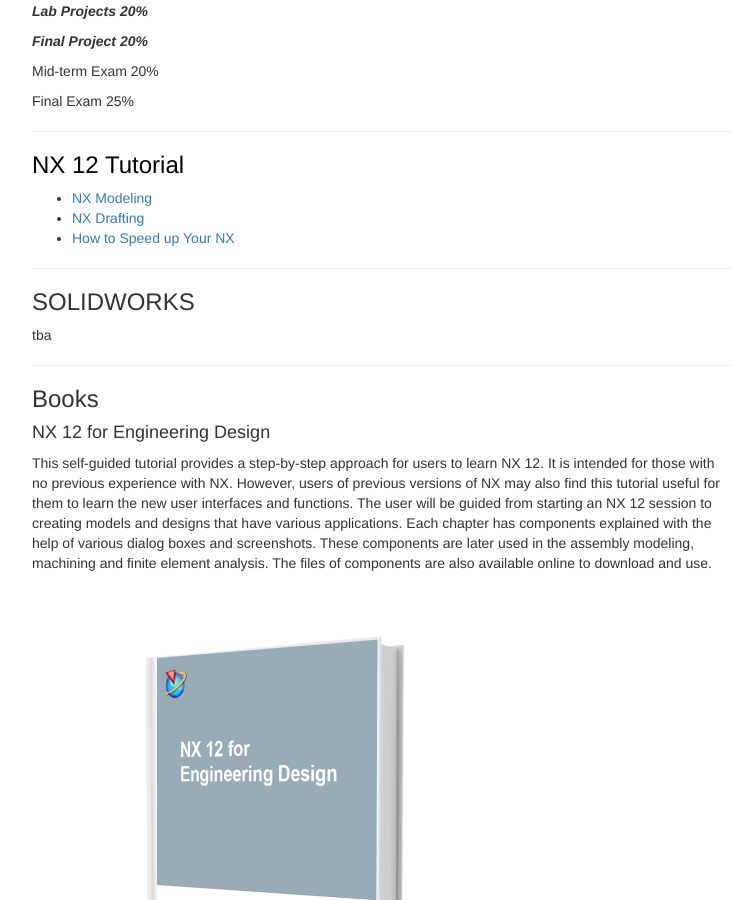
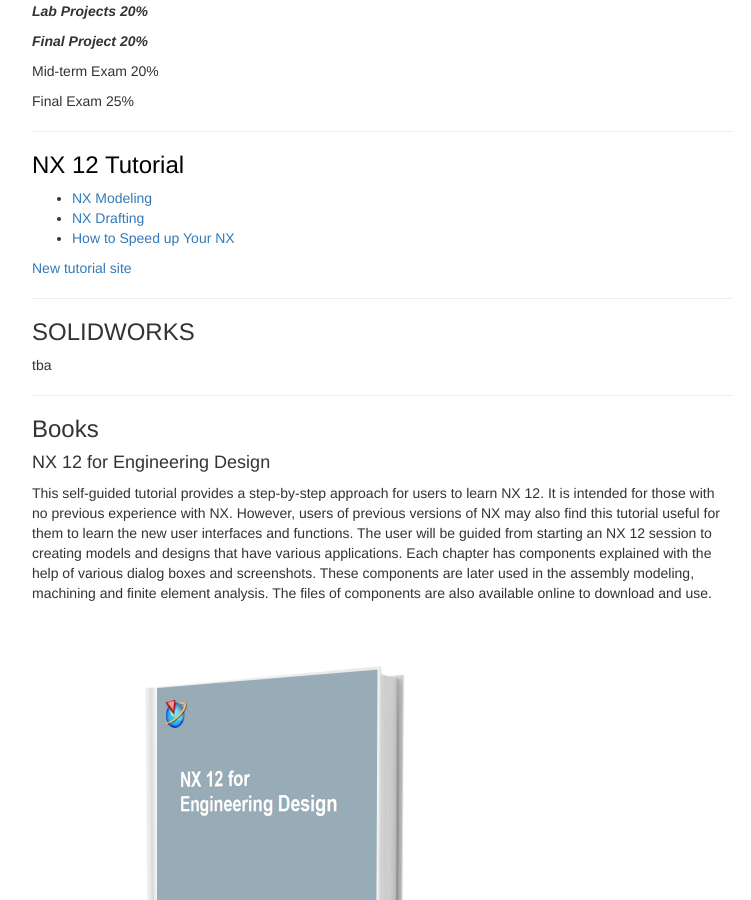
Before and after one commit to me5763/lab-fs19, a Jekyll site: the page built from index.md, in a window 1280 px wide and 900 px high, scrolled down 2084 px. Shown: the whole window, without its empty margins (258-1009 px from the left). Built offline with Jekyll 4.4.1, drawn with Linux system fonts in a browser that asks for light colours; nearby versions of some CDN libraries.

Commit message:
add link to the new tutorial site

```diff
--- a/index.md
+++ b/index.md
@@ -178,6 +178,8 @@ Final Exam 		25%
 - [NX Drafting](pages/nx-tutorial/nx-drafting.html)
 - [How to Speed up Your NX](pages/speed-up-nx.html)
 
+[New tutorial site](https://me5763.github.io/nx-tutorial)
+
 ---
 
 ### SOLIDWORKS
```
